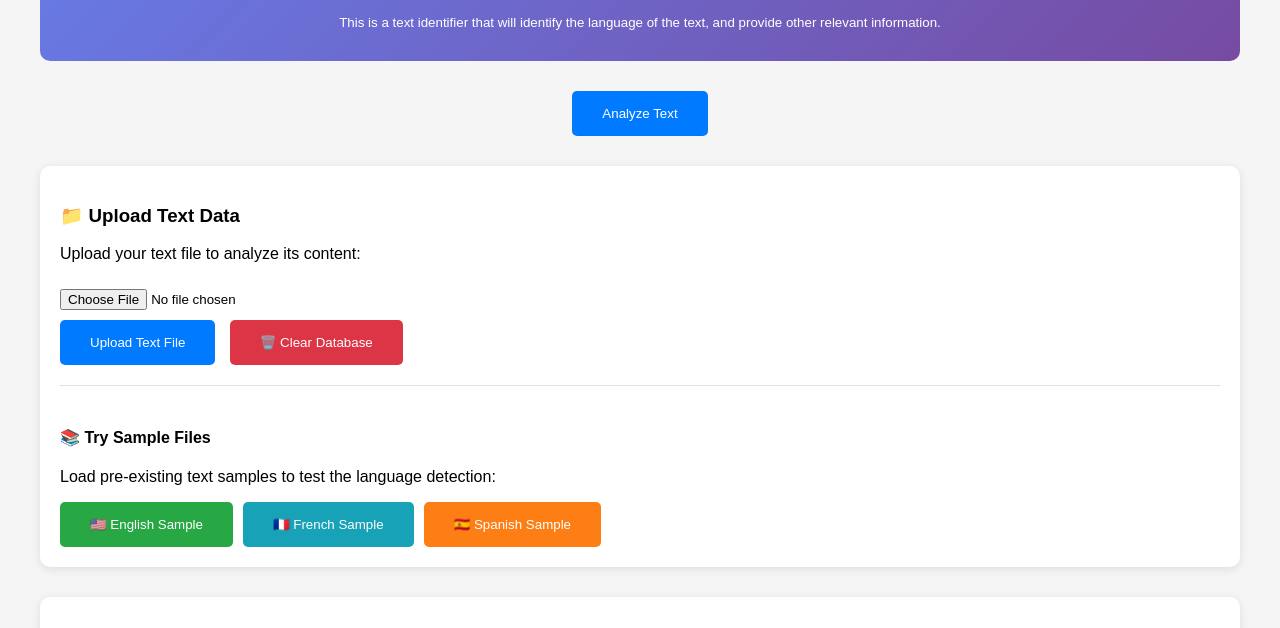
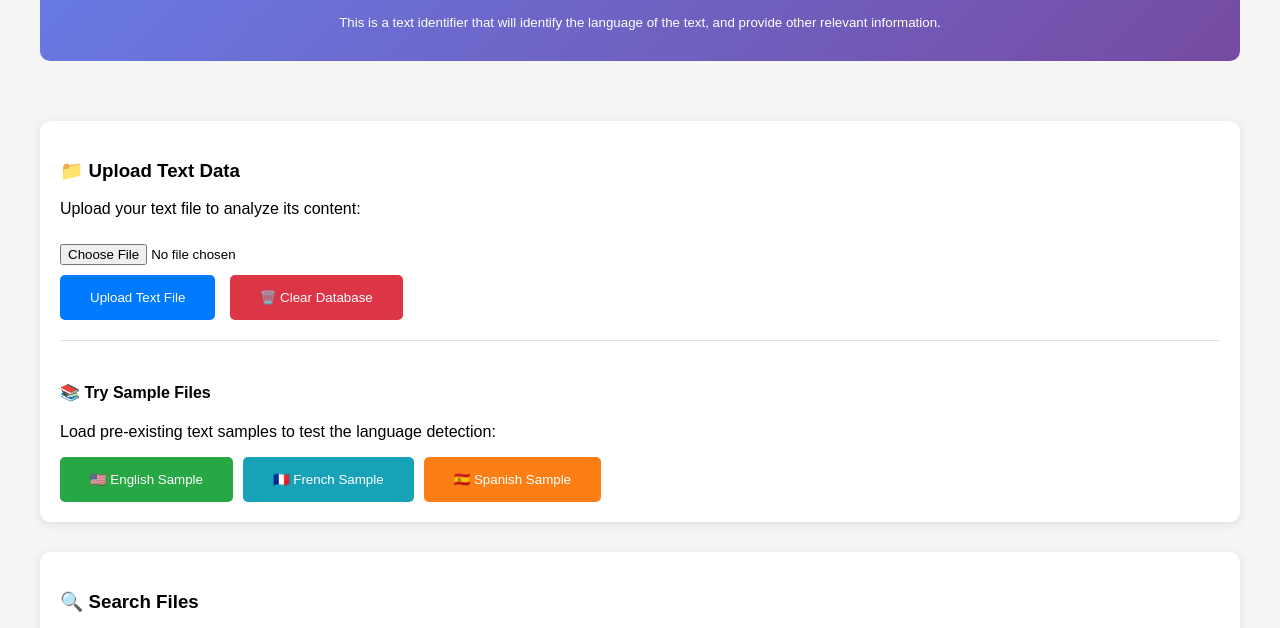
Before and after one commit to Benjination/Cloud-Computing-Big-Data, a plain HTML site: page TextReader/index.html in a window 1280 px wide. Shown: the part 151-779 px from the top of the page. Drawn offline with Linux system fonts and the light colour scheme; no server answers.

Commit message:
Deleted useless button

```diff
--- a/TextReader/index.html
+++ b/TextReader/index.html
@@ -335,7 +335,6 @@
 
         <div class="action-buttons">
             <!-- <a href="search.html" class="btn">🔍 Search & Analysis</a> -->
-            <button onclick="analyzeText()" class="btn">Analyze Text</button>
             <!-- <button onclick="showDataUpload()" class="btn">📁 Upload Data</button> -->
         </div>
 
```
